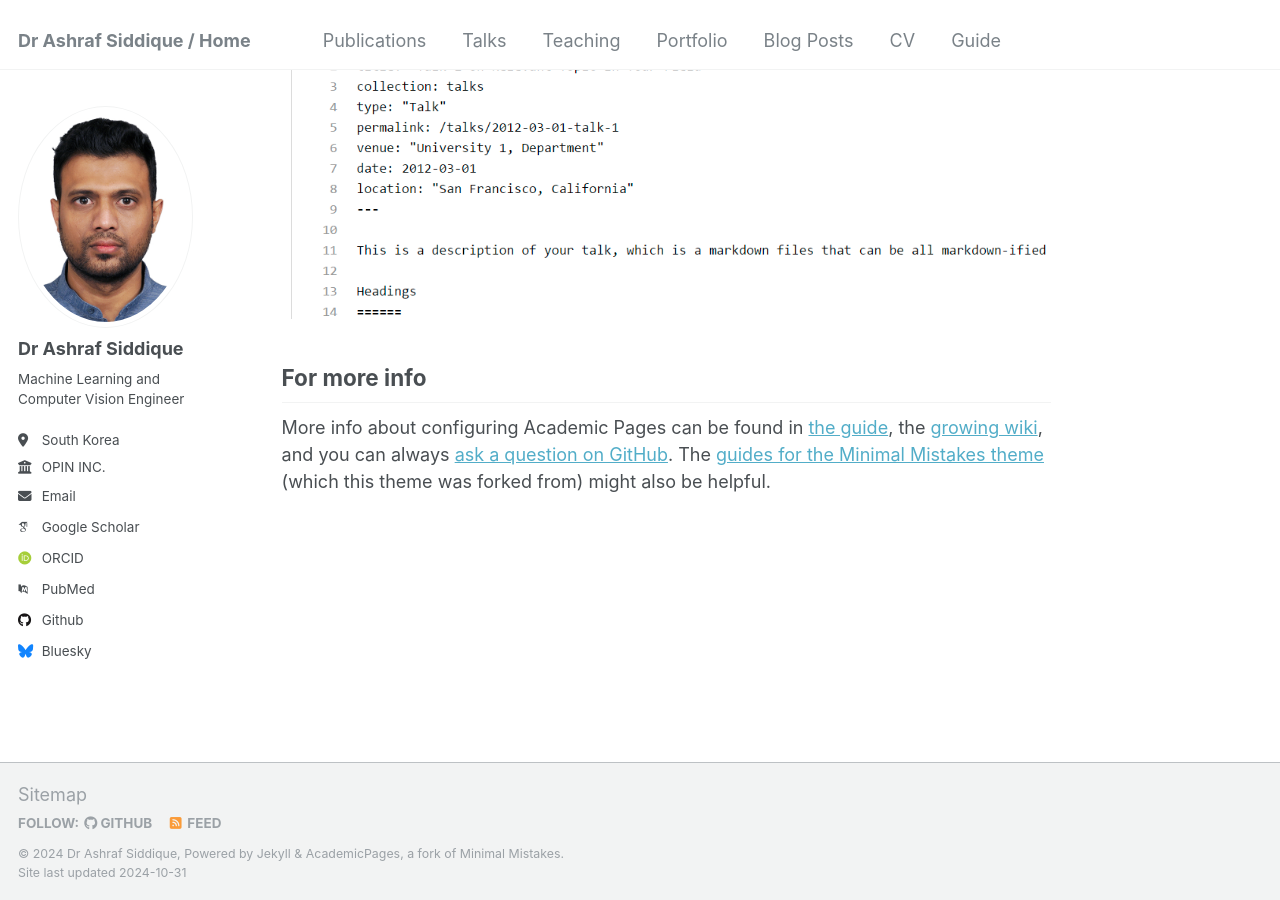
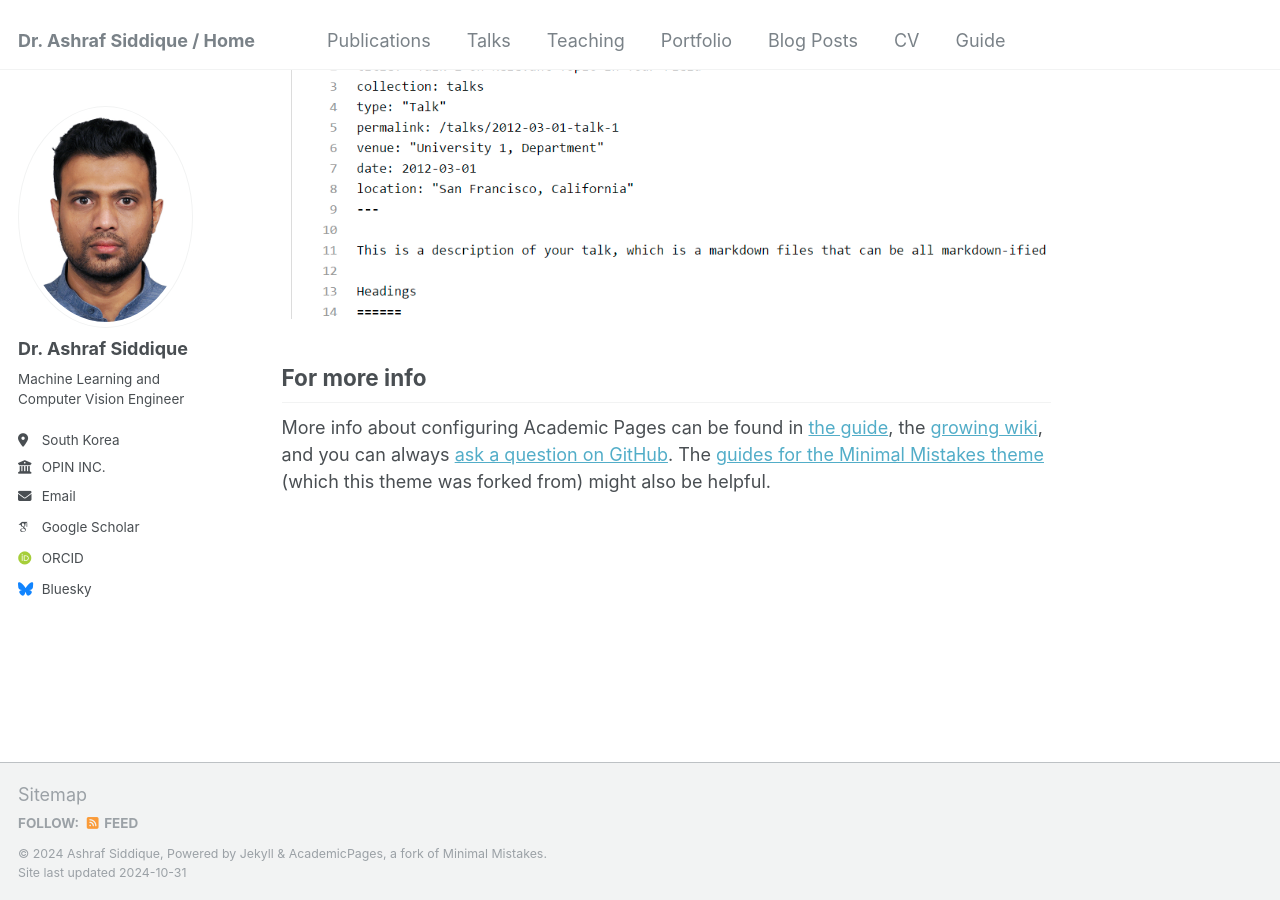
Before and after one commit to arif2127/arif2127.github.io, a Jekyll site: the page built from _pages/about.md, in a window 1280 px wide and 900 px high, scrolled down 2643 px. Built offline with Jekyll 4.4.1, drawn with Linux system fonts in a browser that asks for light colours; some web fonts are replaced.

Commit message:
First changes

```diff
--- a/_config.yml
+++ b/_config.yml
@@ -8,9 +8,9 @@
 
 # Basic Site Settings
 locale                   : "en-US"
-title                    : "Dr Ashraf Siddique / Home"
+title                    : "Dr. Ashraf Siddique / Home"
 title_separator          : "-"
-name                     : &name "Dr Ashraf Siddique"
+name                     : &name "Ashraf Siddique"
 description              : &description "personal description"
 url                      : https://arif2127.github.io # the base hostname & protocol for your site e.g. "https://mmistakes.github.io"
 baseurl                  : "" # the subpath of your site, e.g. "/blog"
@@ -22,7 +22,7 @@ repository               : "arif2127.github.io"
 author:
   # Biographic information
   avatar           : "arif.jpg"
-  name             : "Dr Ashraf Siddique"
+  name             : "Dr. Ashraf Siddique"
   pronouns         : # example: "she/her"
   bio              : "Machine Learning and Computer Vision Engineer"
   location         : "South Korea"
@@ -32,11 +32,11 @@ author:
 
   # Academic websites
   arxiv            : # URL - Update with the correct link to your profile
-  googlescholar    : "https://scholar.google.com/citations?user=PS_CX0AAAAAJ"
+  googlescholar    : "https://scholar.google.com/citations?user=NPITIKcAAAAJ&hl=en&oi=ao"
   impactstory      : # URL
-  orcid            : "http://orcid.org/yourorcidurl"
+  orcid            : "https://orcid.org/my-orcid?orcid=0000-0003-2186-5735"
   semantic         : # URL
-  pubmed           : "https://www.ncbi.nlm.nih.gov/pubmed/?term=john+snow"
+  pubmed           : #"https://www.ncbi.nlm.nih.gov/pubmed/?term=john+snow"
   researchgate     : # URL
   scopus           : # URL
 
@@ -44,7 +44,7 @@ author:
   bitbucket        : # Username - Update with your username on the site
   codepen          : # Username
   dribbble         : # Username
-  github           : "academicpages"
+  github           : #"academicpages"
   kaggle           : # Username
   stackoverflow    : # User number or user number and name (i.e., use "1" or "1/jeff-atwood")
 
```
